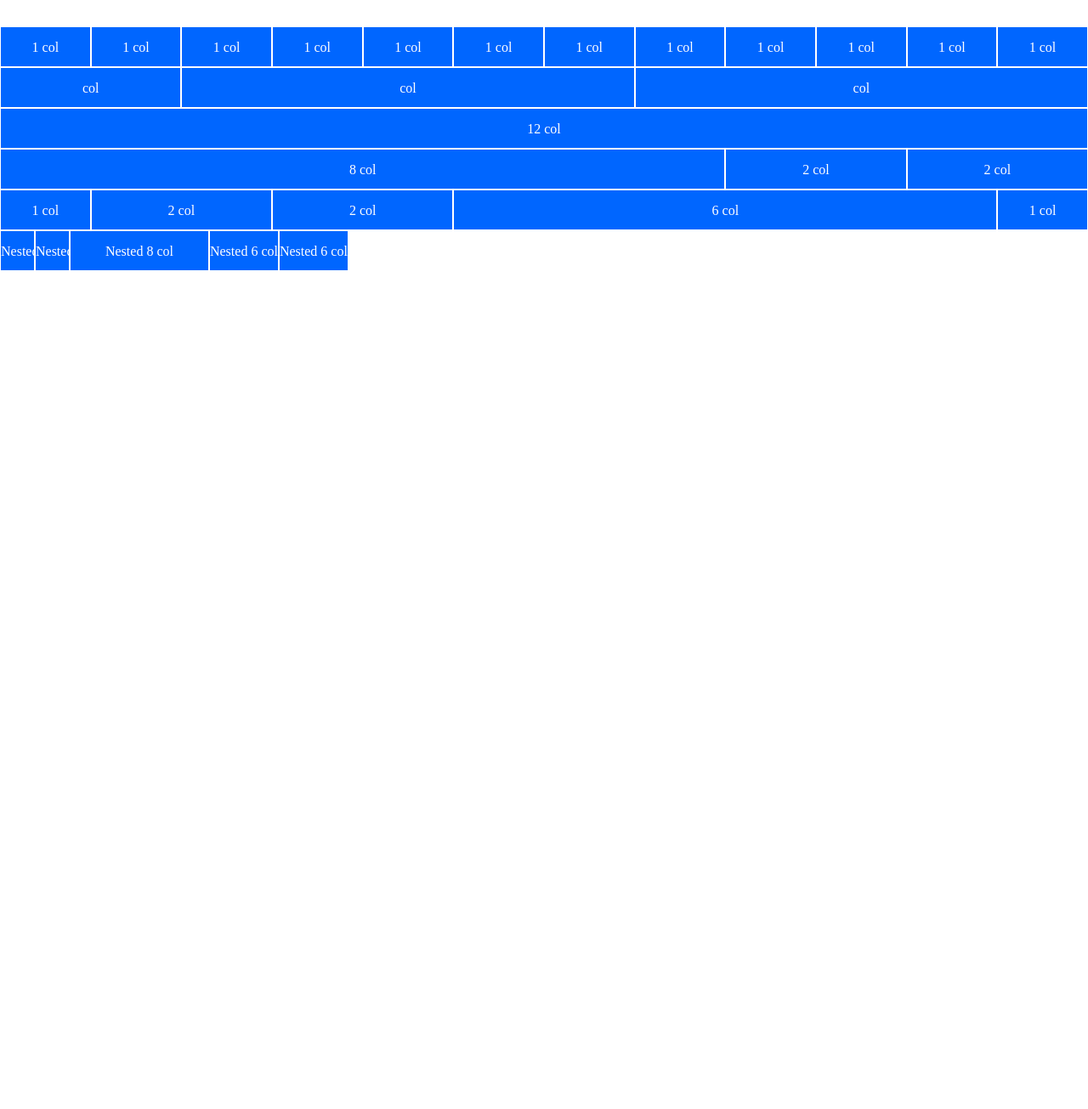
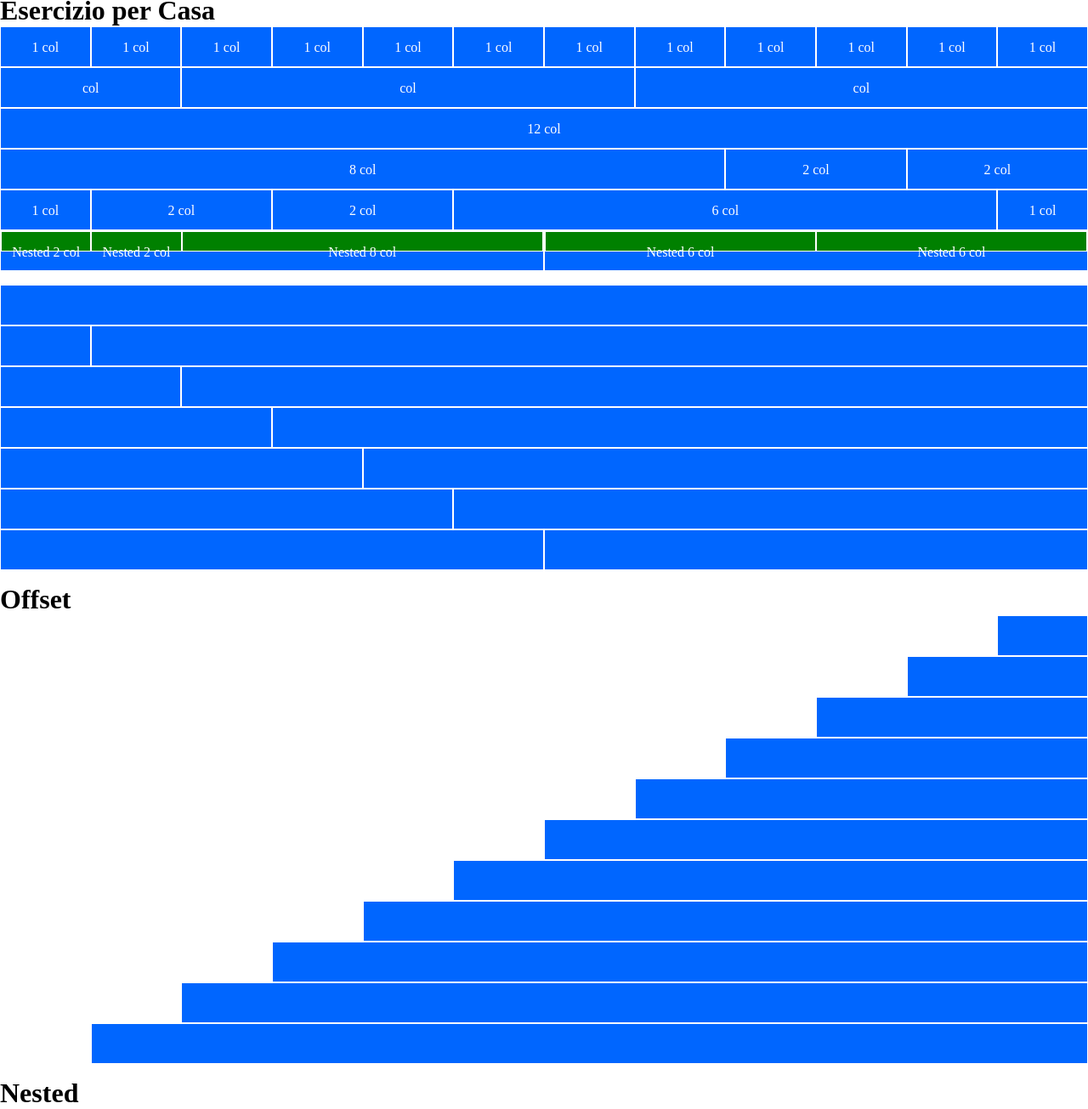
Before and after one commit to Gozzissimo/html-css-12bool, a plain HTML site: page index.html in a window 1280 px wide. Shown: the part 6-1311 px from the top of the page at 85% size. Before the commit the page ends 800 px from the top, so only its background shows below. Drawn offline with Linux system fonts and the light colour scheme.

Commit message:
nested ci siamo quasi

```diff
--- a/css/style.css
+++ b/css/style.css
@@ -1,15 +1,19 @@
-html {
-    color: white;
-}
-
 [class *="col"] {
     background-color: rgb(0, 102, 255);
     border: 1px solid white;
     height: 3em;
     line-height: 3em;
     text-align: center;
+    color: white;
 }
 
-[class *="col"] div{
+[class *="col"] [class *="col"] {
     background-color: green;
+    height: 1.5em;
 }
+
+.space {
+    height: 1em;
+    width: 100%;
+    background-color: white;
+}
--- a/index.html
+++ b/index.html
@@ -48,17 +48,89 @@
             <div class="col-6">6 col</div>
             <div class="col-1">1 col</div>
         </div>
+
+        <!-- nested -->
         <div class="row">
-            <div class="row">
+            <div class="col-6 row">
                 <div class="col-2">Nested 2 col</div>
                 <div class="col-2">Nested 2 col</div>
                 <div class="col-8">Nested 8 col</div>
             </div>
-            <div class="row">
+            <div class="col-6 row">
                 <div class="col-6">Nested 6 col</div>
                 <div class="col-6">Nested 6 col</div>
             </div>
         </div>
+        <!-- /nested -->
+
+        <div class="space"></div>
+        <div class="row">
+            <div class="col-12"></div>
+        </div>
+        <div class="row">
+            <div class="col-1"></div>
+            <div class="col-11"></div>
+        </div>
+        <div class="row">
+            <div class="col-2"></div>
+            <div class="col-10"></div>
+        </div>
+        <div class="row">
+            <div class="col-3"></div>
+            <div class="col-9"></div>
+        </div>
+        <div class="row">
+            <div class="col-4"></div>
+            <div class="col-8"></div>
+        </div>
+        <div class="row">
+            <div class="col-5"></div>
+            <div class="col-7"></div>
+        </div>
+        <div class="row">
+            <div class="col-6"></div>
+            <div class="col-6"></div>
+        </div>
+        <div class="space"></div>
+
+        <h1>Offset</h1>
+
+        <div class="row">
+            <div class="col-1 col-11-offset"></div>
+        </div>
+        <div class="row">
+            <div class="col-2 col-10-offset"></div>
+        </div>
+        <div class="row">
+            <div class="col-3 col-9-offset"></div>
+        </div>
+        <div class="row">
+            <div class="col-4 col-8-offset"></div>
+        </div>
+        <div class="row">
+            <div class="col-5 col-7-offset"></div>
+        </div>
+        <div class="row">
+            <div class="col-6 col-6-offset"></div>
+        </div>
+        <div class="row">
+            <div class="col-7 col-5-offset"></div>
+        </div>
+        <div class="row">
+            <div class="col-8 col-4-offset"></div>
+        </div>
+        <div class="row">
+            <div class="col-9 col-3-offset"></div>
+        </div>
+        <div class="row">
+            <div class="col-10 col-2-offset"></div>
+        </div>
+        <div class="row">
+            <div class="col-11 col-1-offset"></div>
+        </div>
+
+        <div class="space"></div>
+        <h1>Nested</h1>
     </div>
 </body>
 </html>
```
